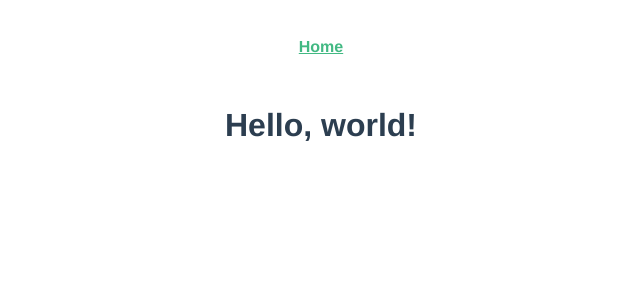
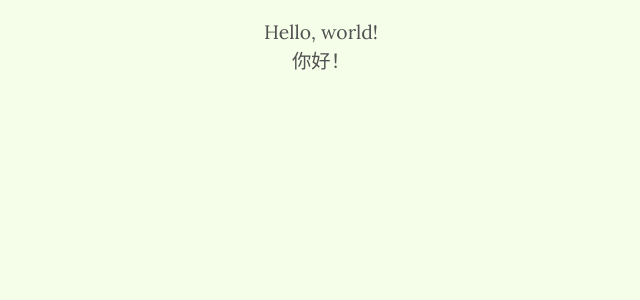
Before and after one commit to AkashBhave/biye, a Vue app: page /#/ in a window 1280 px wide. Shown: the top 300 px of the page, without its empty margins (319-959 px from the left). Built offline with nearby package versions, Linux system fonts and the light colour scheme.

Commit message:
Install Tailwind CSS, configure fonts and colors

```diff
--- a/package.json
+++ b/package.json
@@ -17,6 +17,7 @@
         "@vue/cli-service": "^3.7.0",
         "node-sass": "^4.9.0",
         "sass-loader": "^7.1.0",
+        "tailwindcss": "^1.0.1",
         "vue-template-compiler": "^2.5.21"
     }
 }
--- a/postcss.config.js
+++ b/postcss.config.js
@@ -1,5 +1,6 @@
 module.exports = {
     plugins: {
-        autoprefixer: {}
+        autoprefixer: {},
+        tailwindcss: {}
     }
 };
--- a/src/App.vue
+++ b/src/App.vue
@@ -1,28 +1,9 @@
 <template>
-    <div id="app">
-        <div id="nav">
-            <router-link to="/">Home</router-link>
-        </div>
+    <div id="app" class="container mx-auto py-4">
         <router-view/>
     </div>
 </template>
 
 <style lang="scss">
-#app {
-    font-family: "Avenir", Helvetica, Arial, sans-serif;
-    -webkit-font-smoothing: antialiased;
-    -moz-osx-font-smoothing: grayscale;
-    text-align: center;
-    color: #2c3e50;
-}
-#nav {
-    padding: 30px;
-    a {
-        font-weight: bold;
-        color: #2c3e50;
-        &.router-link-exact-active {
-            color: #42b983;
-        }
-    }
-}
+@import "@/assets/scss/style.scss";
 </style>
--- /dev/null
+++ b/src/assets/scss/colors.scss
@@ -0,0 +1,5 @@
+$color-primary: rgba(213, 41, 65, 1);
+$color-secondary: rgba(252, 213, 129, 1);
+$color-dark: rgba(81, 80, 82, 1);
+$color-light: rgba(245, 254, 232, 1);
+$color-tertiary: rgba(58, 64, 90, 1);
--- /dev/null
+++ b/src/assets/scss/style.scss
@@ -0,0 +1,15 @@
+// Tailwind CSS
+@tailwind base;
+@tailwind components;
+@tailwind utilities;
+
+@import "typography";
+@import "colors";
+
+html,
+body {
+    background-color: $color-light;
+    color: $color-dark;
+
+    overflow-x: hidden;
+}
--- /dev/null
+++ b/src/assets/scss/typography.scss
@@ -0,0 +1,17 @@
+@import url("https://fonts.googleapis.com/css?family=Lora:400,700&display=swap");
+@import url("https://fonts.googleapis.com/css?family=Noto+Serif+SC:400,700&display=swap&subset=chinese-simplified");
+
+html,
+body {
+    font-family: "Lora";
+
+    [lang="zh"] {
+        font-family: "Noto Serif SC";
+    }
+
+    font-size: 1.1em;
+
+    -webkit-font-smoothing: antialiased;
+    -moz-osx-font-smoothing: grayscale;
+    text-align: center;
+}
--- a/src/router.js
+++ b/src/router.js
@@ -1,6 +1,8 @@
 import Vue from "vue";
 import Router from "vue-router";
-import Home from "./views/Home.vue";
+
+// Views
+import Play from "./views/Play.vue";
 
 Vue.use(Router);
 
@@ -8,8 +10,8 @@ export default new Router({
     routes: [
         {
             path: "/",
-            name: "home",
-            component: Home
+            name: "play",
+            component: Play
         }
     ]
 });
--- a/src/views/Home.vue
+++ b/src/views/Play.vue
@@ -1,6 +1,7 @@
 <template>
-    <div class="home">
-        <h1>Hello, world!</h1>
+    <div>
+        <h1 lang="en">Hello, world!</h1>
+        <h2 lang="zh">你好！</h2>
     </div>
 </template>
 
--- /dev/null
+++ b/tailwind.config.js
@@ -0,0 +1,18 @@
+module.exports = {
+    theme: {
+        colors: {
+            primary: "rgba(213, 41, 65, 1)",
+            secondary: "rgba(252, 213, 129, 1)",
+            dark: "rgba(81, 80, 82, 1)",
+            light: "rgba(245, 254, 232, 1)",
+            tertiary: "rgba(58, 64, 90, 1)"
+        },
+        fontFamily: {
+            display: ["Lora", "serif"],
+            body: ["Lora", "serif"]
+        },
+        extend: {}
+    },
+    variants: {},
+    plugins: []
+};
```
Also changed, not shown: 1 other file (tests, documents, lock files or other folders).
